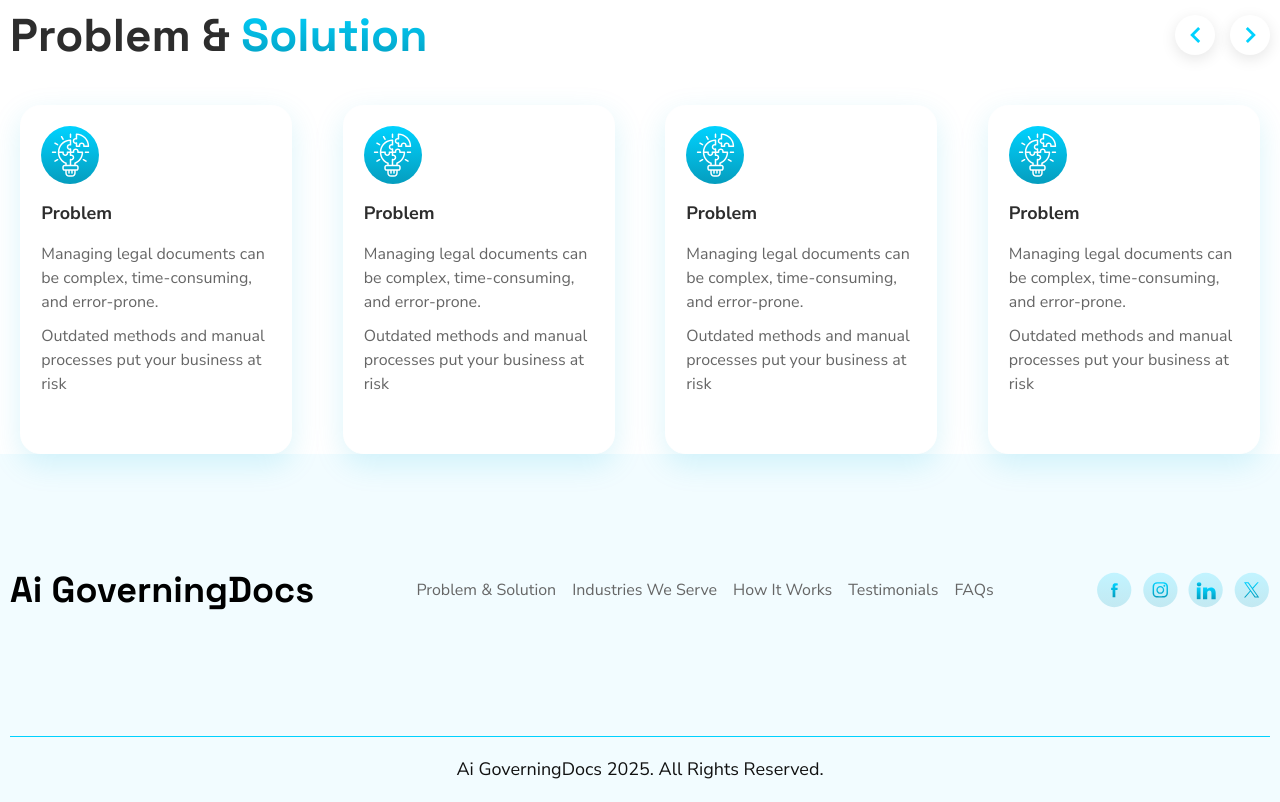
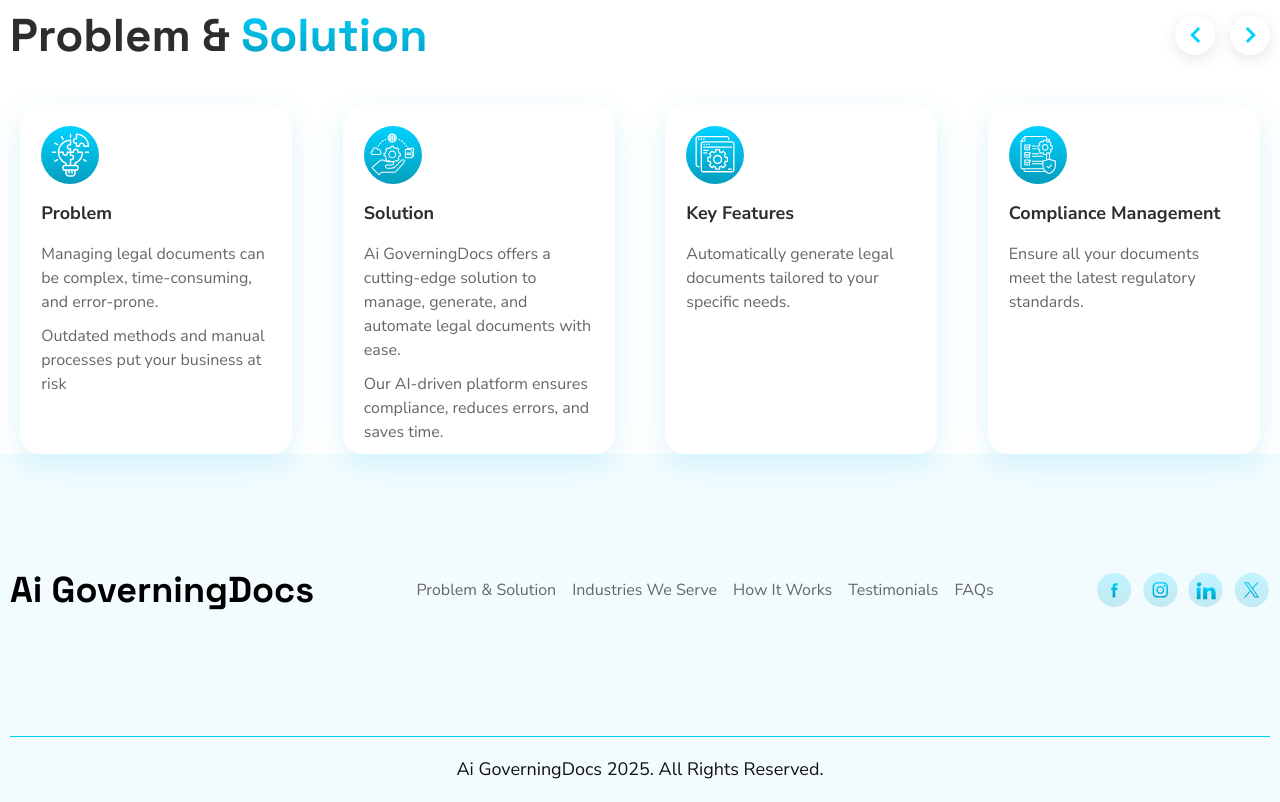
Before and after one commit to kazimorwan498/Governing_Docs, a React (Vite) app: page / in a window 1280 px wide. Shown: the part 1020-1822 px from the top of the page. Built offline with nearby package versions, Linux system fonts and the light colour scheme.

Commit message:
ProblemSolution Section is Complete

```diff
--- a/eslint.config.js
+++ b/eslint.config.js
@@ -34,7 +34,7 @@ export default [
 				{ allowConstantExport: true },
 			],
 
-			// "eslint-disable-next-line react/prop-types": false,
+			"eslint-disable-next-line react/prop-types": false,
 		},
 	},
 ];
--- a/src/Component/Global/Buttons.jsx
+++ b/src/Component/Global/Buttons.jsx
@@ -1,6 +1,5 @@
 import { cn } from "../../lib/utils";
 
-// eslint-disable-next-line react/prop-types
 export default function Buttons({ children, className }) {
 	return (
 		<>
--- a/src/Component/Global/Container.jsx
+++ b/src/Component/Global/Container.jsx
@@ -1,6 +1,5 @@
 import { cn } from "../../lib/utils";
 
-// eslint-disable-next-line react/prop-types
 export default function Container({ children, className }) {
 	return (
 		<>
--- a/src/Component/Global/GradientHeadings.jsx
+++ b/src/Component/Global/GradientHeadings.jsx
@@ -1,6 +1,5 @@
 import { cn } from "../../lib/utils";
 
-// eslint-disable-next-line react/prop-types
 export default function GradientHeadings({ children, className }) {
 	return (
 		<span
--- a/src/Component/Global/Headings.jsx
+++ b/src/Component/Global/Headings.jsx
@@ -1,7 +1,6 @@
 import { cn } from "../../lib/utils";
 import GradientHeadings from "./GradientHeadings";
 
-// eslint-disable-next-line react/prop-types
 export default function Headings({ children, className, gradient }) {
 	return (
 		<h2
--- a/src/Component/Landing/ProblemSolution/ProblemSolution.jsx
+++ b/src/Component/Landing/ProblemSolution/ProblemSolution.jsx
@@ -13,7 +13,7 @@ export default function ProblemSolution() {
 				{/* ProblemSolution Cards */}
 				<div className="pt-10 grid grid-cols-4 place-items-center gap-[30px]">
 					{ProblemSolutionData.map((item, index) => (
-						<ProblemSolutionCard key={index} />
+						<ProblemSolutionCard key={index} {...item} />
 					))}
 				</div>
 			</Container>
--- a/src/Component/Landing/ProblemSolution/ProblemSolutionCard.jsx
+++ b/src/Component/Landing/ProblemSolution/ProblemSolutionCard.jsx
@@ -1,21 +1,15 @@
-export default function ProblemSolutionCard() {
+export default function ProblemSolutionCard({ img, title, des1, des2 }) {
 	return (
 		<div className="w-[272px] h-[349px] rounded-[20px] p-5 space-y-5 shadow-ps-card bg-white hover:bg-primary group/ps transition-colors border border-white">
 			<div className="flex items-center justify-center bg-linear-(--gradient-primary) size-[58px] rounded-full">
-				<img src="/ps-1.svg" alt="" />
+				<img src={img} alt={title} />
 			</div>
 			<h4 className="font-bold text-lg text-secondary group-hover/ps:text-white leading-none">
-				Problem
+				{title}
 			</h4>
-			<div className="text-accent space-y-2.5 group-hover/ps:text-white">
-				<p>
-					Managing legal documents can be complex, time-consuming, and
-					error-prone.
-				</p>
-				<p>
-					Outdated methods and manual processes put your business at
-					risk
-				</p>
+			<div className="text-accent space-y-2.5 group-hover/ps:text-white leading-">
+				<p>{des1}</p>
+				{des2 && <p>{des2}</p>}
 			</div>
 		</div>
 	);
--- a/src/Component/Shared/MobileNavbar.jsx
+++ b/src/Component/Shared/MobileNavbar.jsx
@@ -1,7 +1,6 @@
 import { MobileNavItems } from "../Global/NavItems";
 import Logo from "../Global/Logo";
 
-// eslint-disable-next-line react/prop-types
 export default function MobileNav({ toggleMenu }) {
 	return (
 		<div className="min-[940px]:hidden absolute top-0 left-0 w-full h-screen bg-white z-50 p-6 overflow-y-hidden">
```
